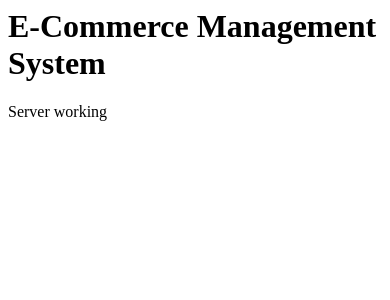
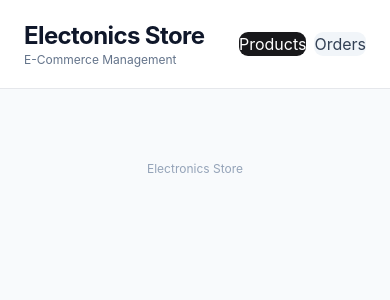
Before and after one commit to Riyan154/ECommerce_Management, a Flask app: page / in a window 390 px wide. Shown: the top 300 px of the page. Run offline with Flask 3, Linux system fonts and the light colour scheme; some libraries are stand-ins or nearby versions.

Commit message:
added basic nav bar

```diff
--- a/templates/index.html
+++ b/templates/index.html
@@ -1,2 +1,97 @@
-<h1>E-Commerce Management System</h1>
-<p>Server working</p>
+<!DOCTYPE html>
+<html lang="en">
+
+<head>
+    <meta charset="UTF-8">
+    <meta name="viewport" content="width=device-width, initial-scale=1.0">
+    <title>ElectroStore</title>
+    <script src="https://cdn.tailwindcss.com"></script>
+    <style>
+        body {
+            font-family: -apple-system, BlinkMacSystemFont, "Segoe UI", sans-serif;
+        }
+
+        input,
+        select {
+            padding: 11px;
+            border: 1px solid #e2e8f0;
+            border-radius: 10px;
+            background: white;
+            outline: none;
+        }
+
+        input:focus,
+        select:focus {
+            border-color: #6366f1;
+        }
+
+        button {
+            transition: 0.2s;
+            border-radius: 9px;
+            padding: 10px 16px;
+            font-weight: 500;
+        }
+
+        button:hover {
+            opacity: 0.8;
+        }
+
+        th,
+        td {
+            padding: 16px;
+            text-align: left;
+            white-space: nowrap;
+        }
+
+        td {
+            border-bottom: 1px solid #f1f5f9;
+        }
+
+        .card {
+            background: white;
+            border: 1px solid #e2e8f0;
+            border-radius: 18px;
+            padding: 24px;
+            margin-bottom: 24px;
+        }
+
+        .primary {
+            background: #18181b;
+            color: white;
+        }
+
+        .secondary {
+            background: #f1f5f9;
+            color: #334155;
+        }
+
+        .danger {
+            background: #fef2f2;
+            color: #dc2626;
+        }
+    </style>
+</head>
+
+<body class="bg-slate-50 text-slate-900">
+
+    <header class="bg-white border-b sticky top-0 z-10">
+        <div class="max-w-6xl mx-auto px-6 py-5 flex justify-between items-center flex-wrap gap-4">
+            <div>
+                <h1 class="text-2xl font-bold tracking-tight">Electonics Store</h1>
+                <p class="text-xs text-slate-500">E-Commerce Management</p>
+            </div>
+            <nav class="flex gap-2">
+                <button id="productsBtn" onclick="productsPage()" class="primary">Products</button>
+                <button id="ordersBtn" onclick="orderPage()" class="secondary">Orders</button>
+            </nav>
+        </div>
+    </header>
+
+    <main id="content" class="max-w-6xl mx-auto p-6 md:py-10"></main>
+    <footer class="text-center text-xs text-slate-400 p-6">
+        Electronics Store
+    </footer>
+
+</body>
+
+</html>
```
